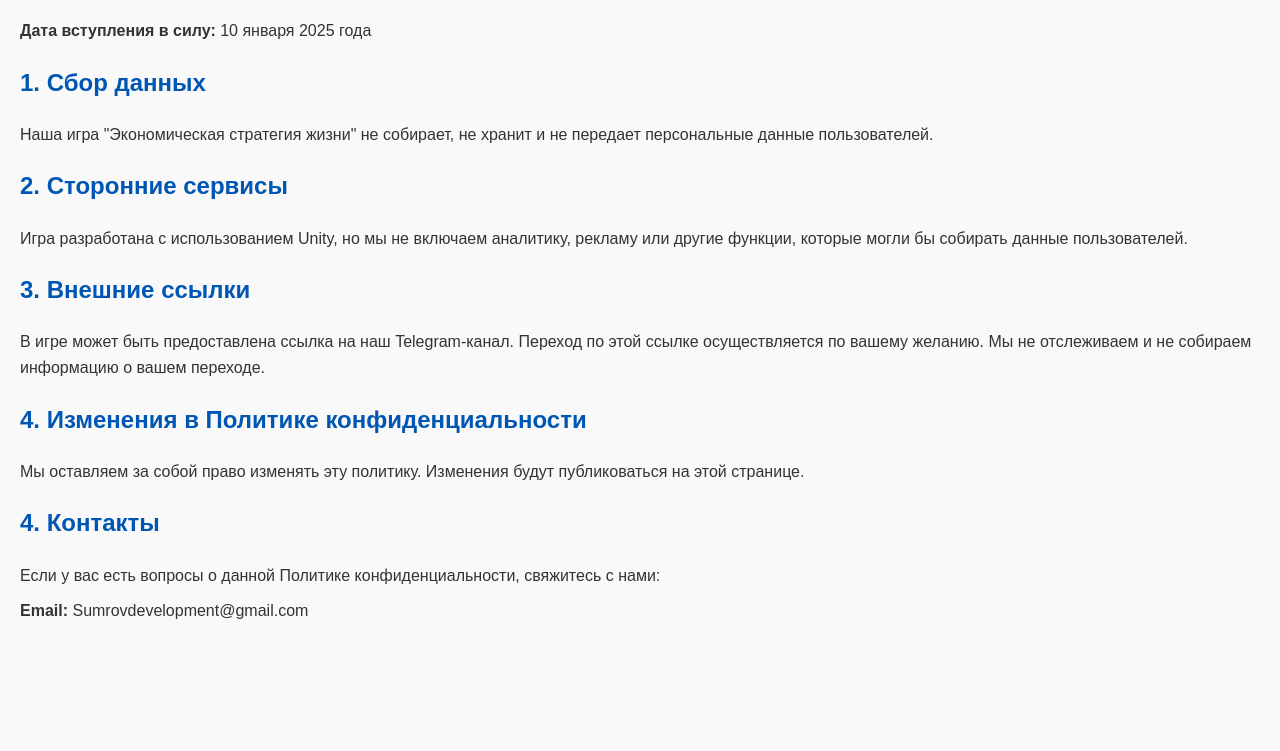
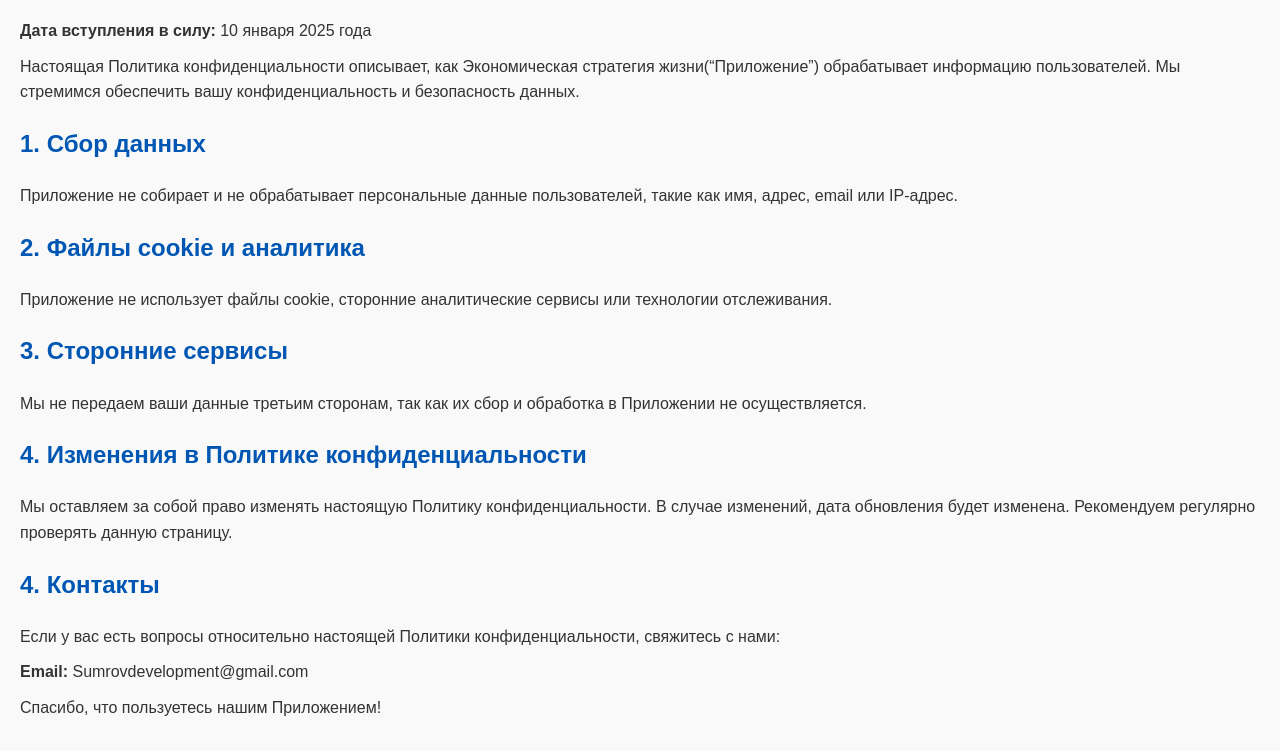
Before and after one commit to Sumrov/Home, a plain HTML site: page privacy-policy/index.html in a window 1280 px wide. Shown: the part 108-859 px from the top of the page. Before the commit the page ends 800 px from the top, so only its background shows below. Drawn offline with Linux system fonts and the light colour scheme.

Commit message:
Update index.html

```diff
--- a/privacy-policy/index.html
+++ b/privacy-policy/index.html
@@ -32,21 +32,23 @@
 <body>
 <h1>Политика конфиденциальности</h1>
     <p><strong>Дата вступления в силу:</strong> 10 января 2025 года</p>
+    <p>Настоящая Политика конфиденциальности описывает, как Экономическая стратегия жизни(“Приложение”) обрабатывает информацию пользователей. Мы стремимся обеспечить вашу конфиденциальность и безопасность данных.</p>
 
     <h2>1. Сбор данных</h2>
-    <p>Наша игра "Экономическая стратегия жизни" не собирает, не хранит и не передает персональные данные пользователей.</p>
+    <p>Приложение не собирает и не обрабатывает персональные данные пользователей, такие как имя, адрес, email или IP-адрес.</p>
 
-    <h2>2. Сторонние сервисы</h2>
-    <p>Игра разработана с использованием Unity, но мы не включаем аналитику, рекламу или другие функции, которые могли бы собирать данные пользователей.</p>
+    <h2>2. Файлы cookie и аналитика</h2>
+    <p>Приложение не использует файлы cookie, сторонние аналитические сервисы или технологии отслеживания.</p>
 
-    <h2>3. Внешние ссылки</h2>
-    <p>В игре может быть предоставлена ссылка на наш Telegram-канал. Переход по этой ссылке осуществляется по вашему желанию. Мы не отслеживаем и не собираем информацию о вашем переходе.</p>
+    <h2>3. Сторонние сервисы</h2>
+    <p>Мы не передаем ваши данные третьим сторонам, так как их сбор и обработка в Приложении не осуществляется.</p>
 
     <h2>4. Изменения в Политике конфиденциальности</h2>
-    <p>Мы оставляем за собой право изменять эту политику. Изменения будут публиковаться на этой странице.</p>
+    <p>Мы оставляем за собой право изменять настоящую Политику конфиденциальности. В случае изменений, дата обновления будет изменена. Рекомендуем регулярно проверять данную страницу.</p>
 
     <h2>4. Контакты</h2>
-    <p>Если у вас есть вопросы о данной Политике конфиденциальности, свяжитесь с нами:</p>
+    <p>Если у вас есть вопросы относительно настоящей Политики конфиденциальности, свяжитесь с нами:</p>
     <p><strong>Email:</strong> Sumrovdevelopment@gmail.com</p>
+    <p>Спасибо, что пользуетесь нашим Приложением!</p>
 </body>
 </html>
```
